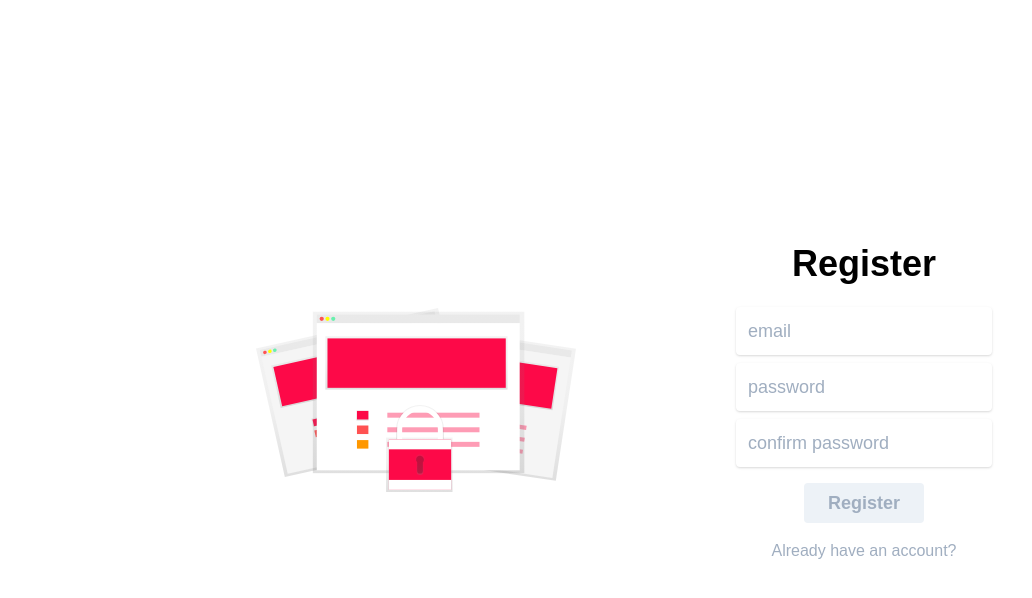
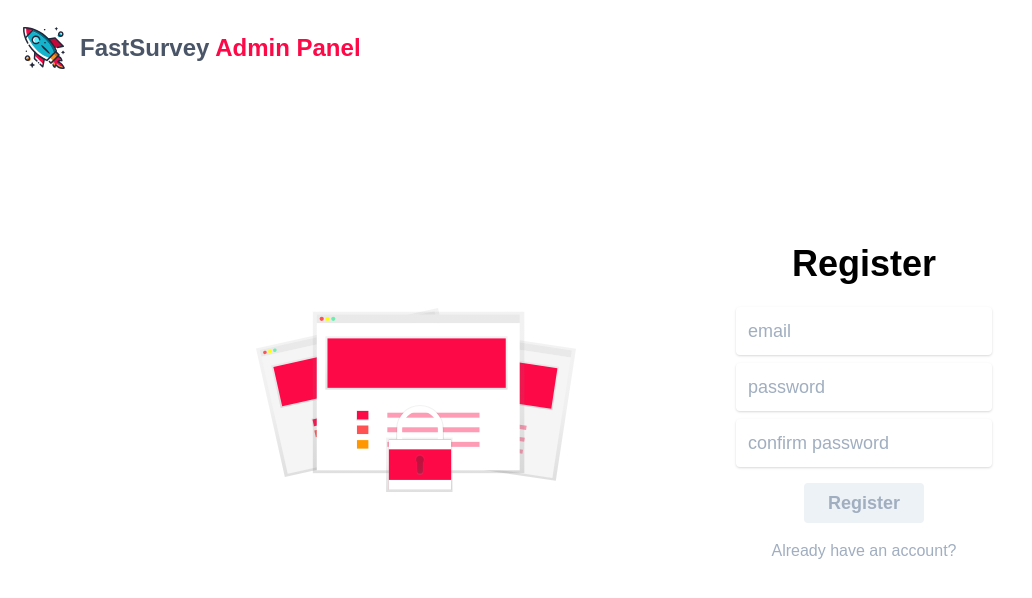
Before and after one commit to fastsurvey/console, a React (Create React App) app: page /register in a window 1280 px wide. Shown: the top 598 px of the page, without its empty margins (0-1032 px from the left). Built offline with nearby package versions, Linux system fonts and the light colour scheme.

Commit message:
Add FastSurvey Icon to FormPage

```diff
--- a/src/pages/FormPageWrapper.tsx
+++ b/src/pages/FormPageWrapper.tsx
@@ -1,6 +1,23 @@
 import React from 'react';
-import RocketImage from '../assets/branding/rocket.svg';
 import LoginImage from '../assets/images/secure.svg';
+import FastSurveyIcon from '../assets/branding/rocket.svg';
+
+function LogoComponent() {
+    return (
+        <div
+            className={
+                'mx-3 flex flex-row items-center justify-start mb-4 font-weight-600 p-2'
+            }
+        >
+            <div className={'h-12 w-12 mr-3'}>
+                <img src={FastSurveyIcon} alt='FastSurvey' />
+            </div>
+            <div className={'text-gray-700 text-2xl'}>
+                FastSurvey <span className='text-magenta'>Admin Panel</span>
+            </div>
+        </div>
+    );
+}
 
 interface FormPageWrapperComponentProps {
     children: React.ReactNode;
@@ -8,6 +25,10 @@ interface FormPageWrapperComponentProps {
 
 function FormPageWrapperComponent(props: FormPageWrapperComponentProps) {
     return (
+        <React.Fragment>
+            <div className='fixed pt-4 pb-1 left top'>
+                <LogoComponent />
+            </div>
             <main className='flex-col center-content w-100vw h-100vh'>
                 <div className='flex-row center-content w-100vw'>
                     <div className='center-content w-35vw'>
@@ -20,6 +41,7 @@ function FormPageWrapperComponent(props: FormPageWrapperComponentProps) {
                     </div>
                 </div>
             </main>
+        </React.Fragment>
     );
 }
 
--- a/src/tailwind.css
+++ b/src/tailwind.css
@@ -91,3 +91,7 @@ svg {
     @apply items-center;
     @apply justify-center;
 }
+
+.text-magenta {
+    color: #FD0948;
+}
```
Lines whose indentation alone changed are shown as unchanged.
